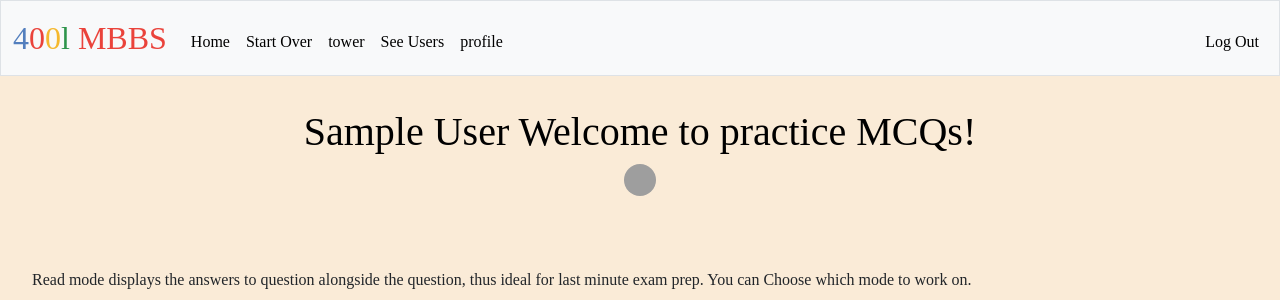
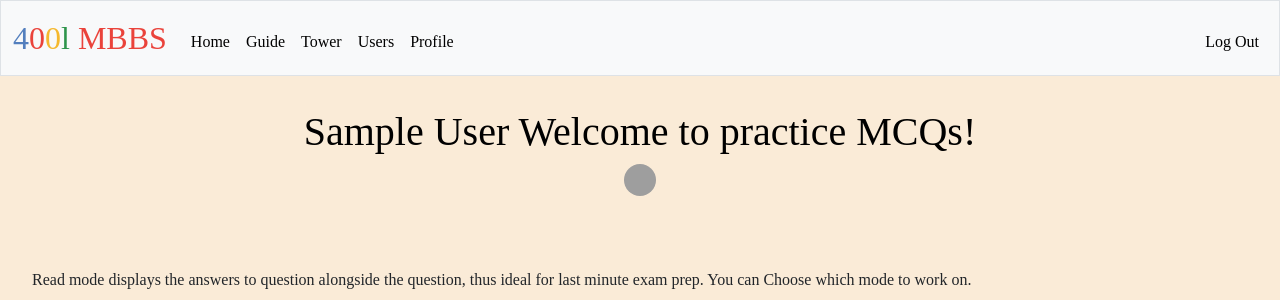
Before and after one commit to Gideon00/path-pharm, a Flask app: page / in a window 1280 px wide. Shown: the top 300 px of the page. Run offline with Flask 3, Linux system fonts and the light colour scheme; the visitor is signed in with stand-in values (Sample User, id 1); parts of the project's set-up code (start-up, migrations or seed data) failed here and were passed over; some libraries are stand-ins or nearby versions; some web fonts are replaced; grey boxes are pictures that could not be loaded.

Commit message:
Update layout.html

```diff
--- a/templates/layout.html
+++ b/templates/layout.html
@@ -36,10 +36,10 @@
                 {% if session["oauth_id"] %}
                     <ul class="navbar-nav me-auto mt-2">
                         <li class="nav-item"><a class="nav-link" href="/">Home</a></li>
-                        <li class="nav-item"><a class="nav-link" href="{{ url_for('index') }}">Start Over</a></li>
-                        <li class="nav-item"><a class="nav-link" href="/tower">tower</a></li>
-                        <li class="nav-item"><a class="nav-link" href="/add_admin">See Users</a></li>
-                        <li class="nav-item"><a class="nav-link" href="/profile">profile</a></li>
+                        <li class="nav-item"><a class="nav-link" href="{{ url_for('guide') }}">Guide</a></li>
+                        <li class="nav-item"><a class="nav-link" href="/tower">Tower</a></li>
+                        <li class="nav-item"><a class="nav-link" href="/add_admin">Users</a></li>
+                        <li class="nav-item"><a class="nav-link" href="/profile">Profile</a></li>
                     </ul>
                     <ul class="navbar-nav ms-auto mt-2">
                         <li class="nav-item"><a class="nav-link" href="/logout">Log Out</a></li>
```
